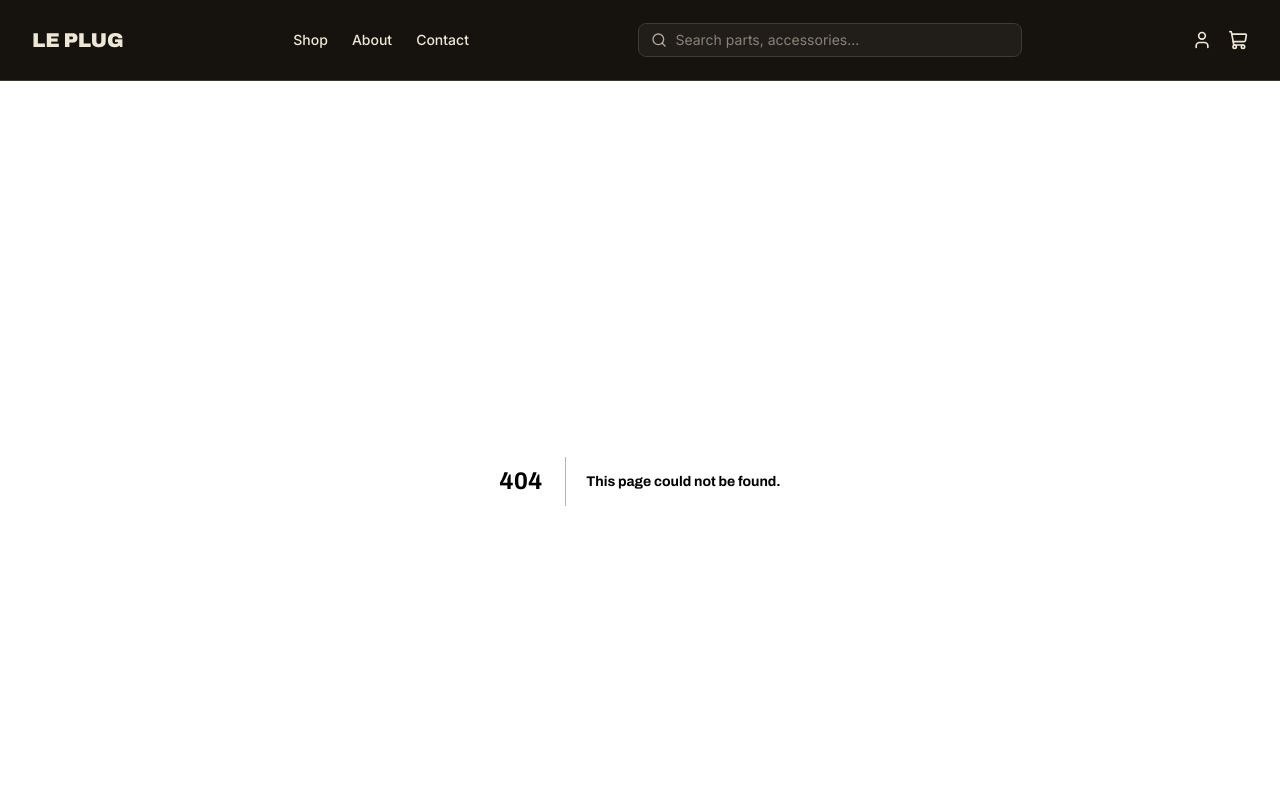
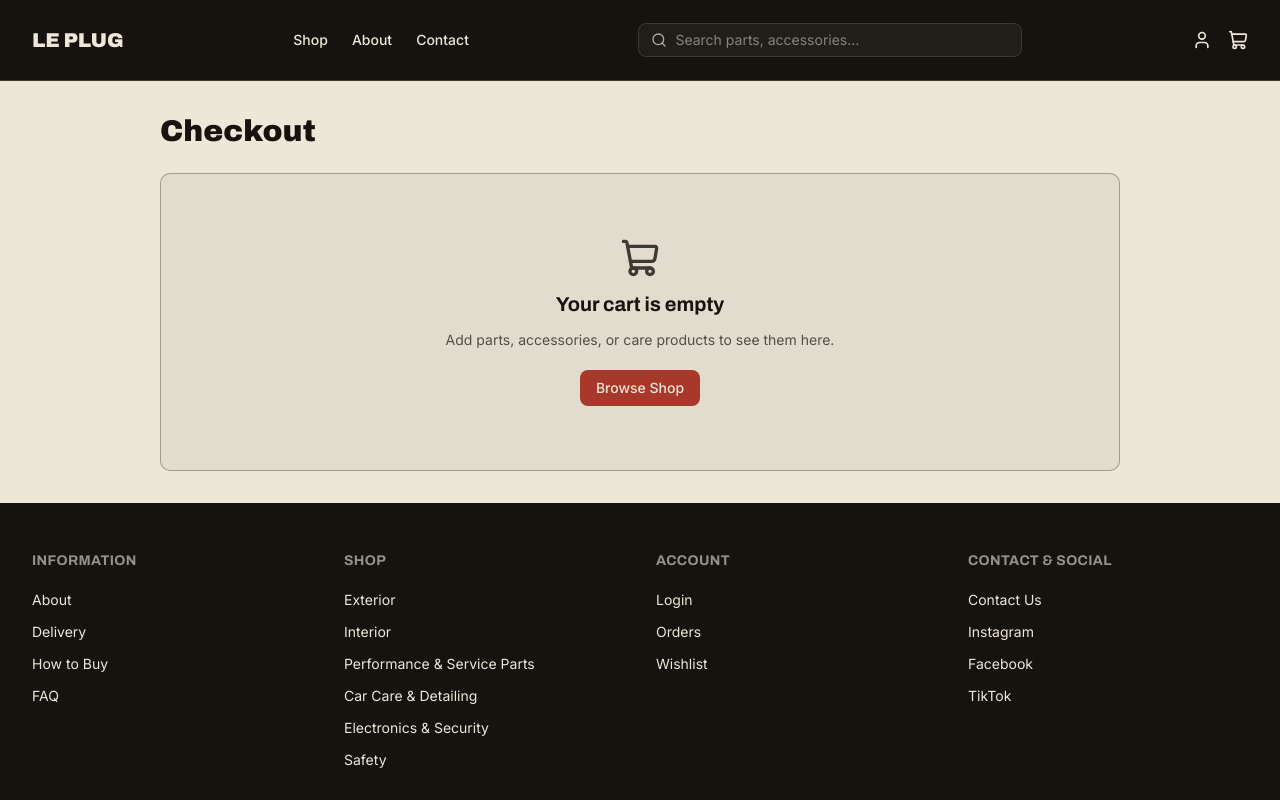
Before and after one commit to jikahu/leplug-autocare, a Next.js app: page /checkout in a window 1280 px wide. Before the commit this address had no page. Shown: the top 800 px of the page. Built offline with nearby package versions, Linux system fonts and the light colour scheme; a web font is replaced by a local one.

Commit message:
feat: add /checkout page

```diff
--- /dev/null
+++ b/app/checkout/page.tsx
@@ -0,0 +1,18 @@
+import type { Metadata } from "next";
+import { CheckoutFlow } from "@/components/checkout/checkout-flow";
+
+export const metadata: Metadata = {
+  title: "Checkout — LePlug Autocare",
+  description: "Complete your order — delivery details, payment, and confirmation.",
+};
+
+export default function CheckoutPage() {
+  return (
+    <main className="mx-auto max-w-5xl px-4 py-8 md:px-8">
+      <h1 className="font-heading text-3xl font-black text-tarmac">Checkout</h1>
+      <div className="mt-6">
+        <CheckoutFlow />
+      </div>
+    </main>
+  );
+}
```
